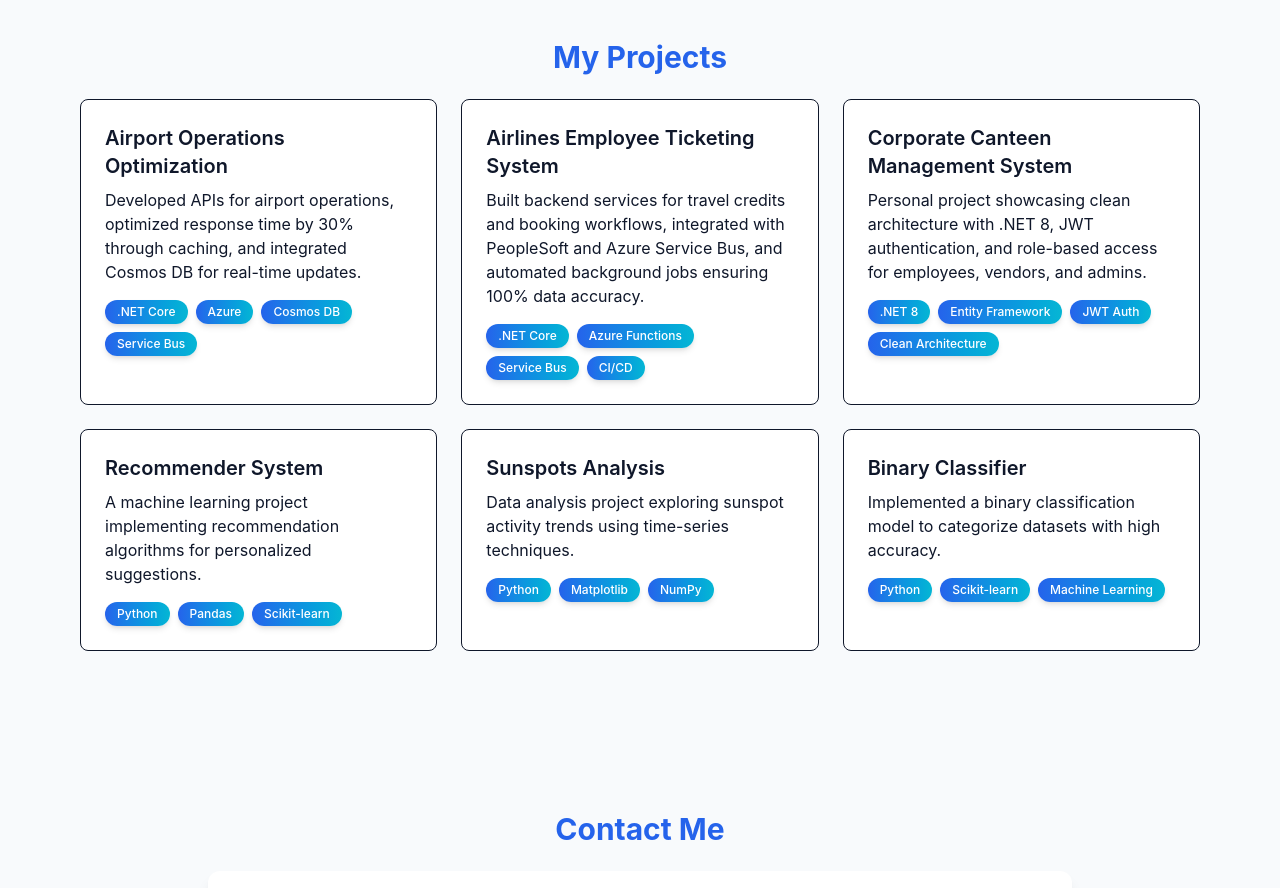
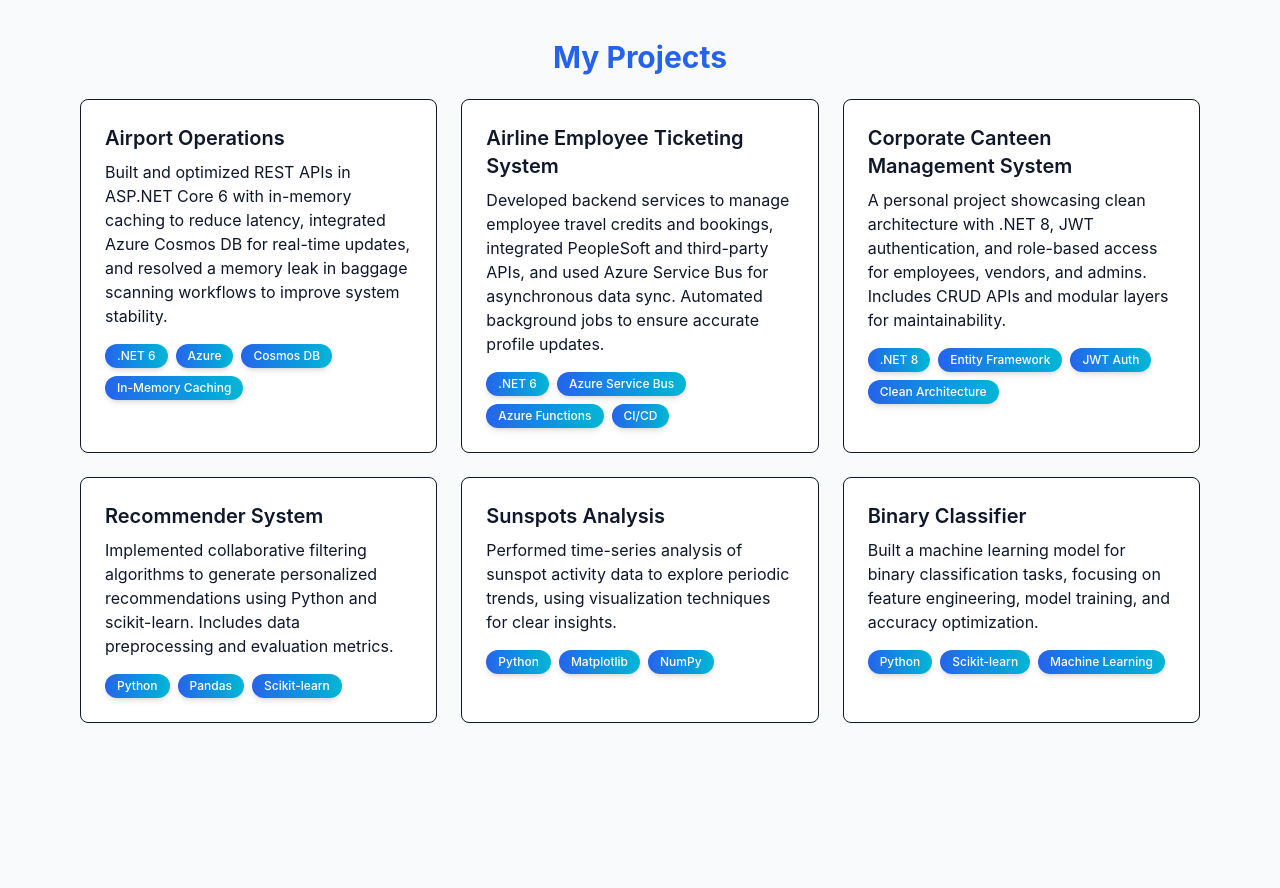
Before and after one commit to anandkalpe18/portfolio-nextjs, a Next.js app: page / in a window 1280 px wide. Shown: the part 1020-1908 px from the top of the page. Built offline with nearby package versions, Linux system fonts and the light colour scheme.

Commit message:
Corrected project details

```diff
--- a/src/app/components/Projects.tsx
+++ b/src/app/components/Projects.tsx
@@ -6,44 +6,42 @@
 
 const projects = [
   {
-    title: "Airport Operations Optimization",
+    title: "Airport Operations",
     description:
-      "Developed APIs for airport operations, optimized response time by 30% through caching, and integrated Cosmos DB for real-time updates.",
-    tech: [".NET Core", "Azure", "Cosmos DB", "Service Bus"],
-    //link: "#",
+      "Built and optimized REST APIs in ASP.NET Core 6 with in-memory caching to reduce latency, integrated Azure Cosmos DB for real-time updates, and resolved a memory leak in baggage scanning workflows to improve system stability.",
+    tech: [".NET 6", "Azure", "Cosmos DB", "In-Memory Caching"],
   },
   {
-    title: "Airlines Employee Ticketing System",
+    title: "Airline Employee Ticketing System",
     description:
-      "Built backend services for travel credits and booking workflows, integrated with PeopleSoft and Azure Service Bus, and automated background jobs ensuring 100% data accuracy.",
-    tech: [".NET Core", "Azure Functions", "Service Bus", "CI/CD"],
-    //link: "#",
+      "Developed backend services to manage employee travel credits and bookings, integrated PeopleSoft and third-party APIs, and used Azure Service Bus for asynchronous data sync. Automated background jobs to ensure accurate profile updates.",
+    tech: [".NET 6", "Azure Service Bus", "Azure Functions", "CI/CD"],
   },
   {
     title: "Corporate Canteen Management System",
     description:
-      "Personal project showcasing clean architecture with .NET 8, JWT authentication, and role-based access for employees, vendors, and admins.",
+      "A personal project showcasing clean architecture with .NET 8, JWT authentication, and role-based access for employees, vendors, and admins. Includes CRUD APIs and modular layers for maintainability.",
     tech: [".NET 8", "Entity Framework", "JWT Auth", "Clean Architecture"],
     link: "https://github.com/anandkalpe/corporate-canteen",
   },
-   {
+  {
     title: "Recommender System",
     description:
-      "A machine learning project implementing recommendation algorithms for personalized suggestions.",
+      "Implemented collaborative filtering algorithms to generate personalized recommendations using Python and scikit-learn. Includes data preprocessing and evaluation metrics.",
     tech: ["Python", "Pandas", "Scikit-learn"],
     link: "https://github.com/anandkalpe18/Recommender-System",
   },
   {
     title: "Sunspots Analysis",
     description:
-      "Data analysis project exploring sunspot activity trends using time-series techniques.",
+      "Performed time-series analysis of sunspot activity data to explore periodic trends, using visualization techniques for clear insights.",
     tech: ["Python", "Matplotlib", "NumPy"],
     link: "https://github.com/anandkalpe18/Sunspots",
   },
   {
     title: "Binary Classifier",
     description:
-      "Implemented a binary classification model to categorize datasets with high accuracy.",
+      "Built a machine learning model for binary classification tasks, focusing on feature engineering, model training, and accuracy optimization.",
     tech: ["Python", "Scikit-learn", "Machine Learning"],
     link: "https://github.com/anandkalpe18/Binary-Classifier",
   },
```
